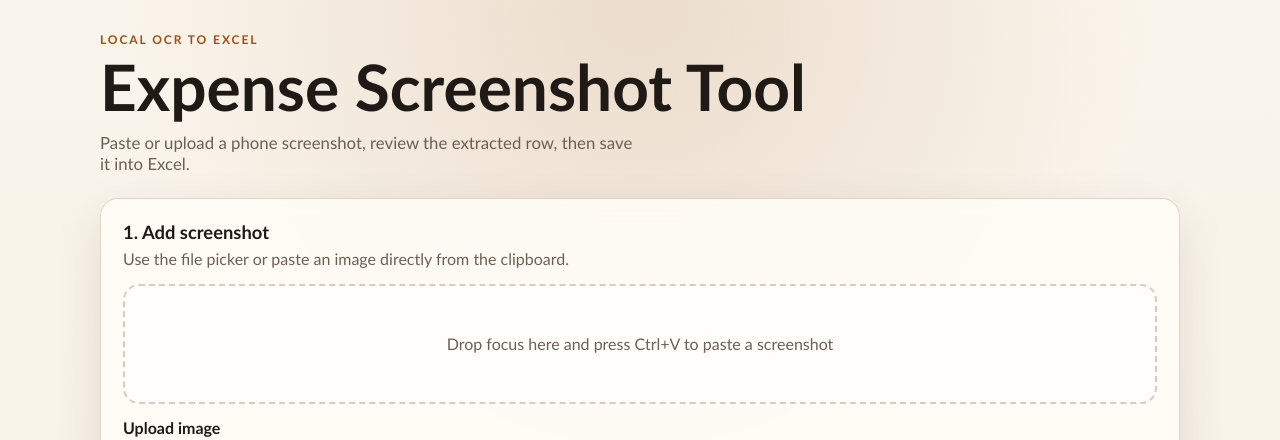
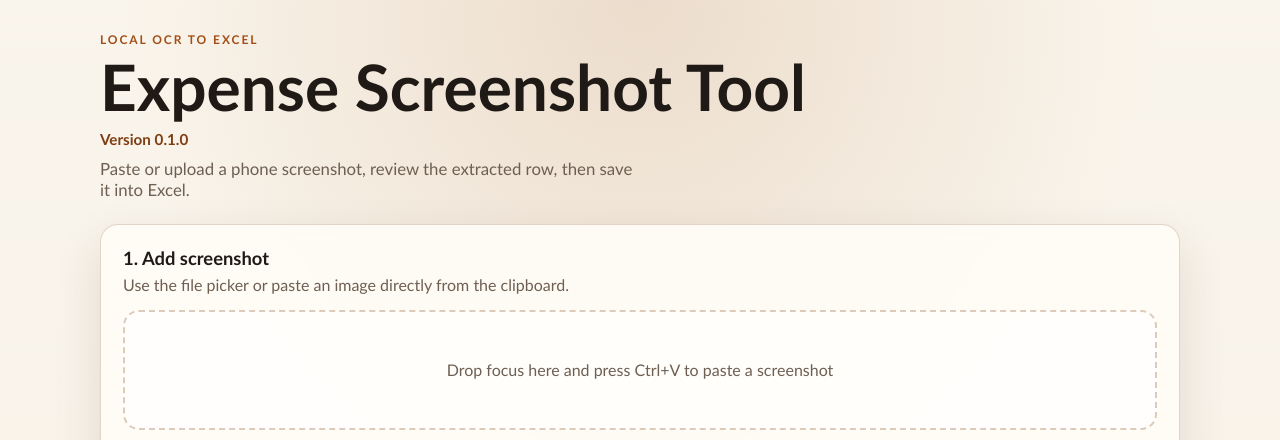
Before and after one commit to Mike2023-ai/expense-record, a Flask app: page / in a window 1280 px wide. Shown: the top 440 px of the page. Run offline with Flask 3, Linux system fonts and the light colour scheme; data that the repository does not hold is empty.

Commit message:
feat: show app version in page header

```diff
--- a/src/expense_record/app.py
+++ b/src/expense_record/app.py
@@ -13,6 +13,6 @@ def create_app(config: dict | None = None) -> Flask:
 
     @app.get("/")
     def index() -> str:
-        return render_template("index.html")
+        return render_template("index.html", app_version=app.config["APP_VERSION"])
 
     return app
--- a/src/expense_record/config.py
+++ b/src/expense_record/config.py
@@ -20,6 +20,7 @@ def resolve_excel_path() -> Path:
 class Config:
     SECRET_KEY = "dev"
     EXCEL_PATH = resolve_excel_path()
+    APP_VERSION = "0.1.0"
 
 
 class TestConfig(Config):
--- a/src/expense_record/static/app.css
+++ b/src/expense_record/static/app.css
@@ -64,9 +64,16 @@ body::before {
   line-height: 0.95;
 }
 
+.app-version {
+  margin: 12px 0 0;
+  color: var(--accent-strong);
+  font-size: 0.95rem;
+  font-weight: 700;
+}
+
 .hero-copy {
   max-width: 56ch;
-  margin: 14px 0 0;
+  margin: 10px 0 0;
   color: var(--muted);
   font-size: 1.05rem;
 }
--- a/src/expense_record/templates/index.html
+++ b/src/expense_record/templates/index.html
@@ -11,6 +11,7 @@
       <header class="hero">
         <p class="eyebrow">Local OCR to Excel</p>
         <h1>Expense Screenshot Tool</h1>
+        <p class="app-version">Version {{ app_version }}</p>
         <p class="hero-copy">
           Paste or upload a phone screenshot, review the extracted row, then save it into Excel.
         </p>
```
Also changed, not shown: tests/test_api.py (+10 -0 lines).
